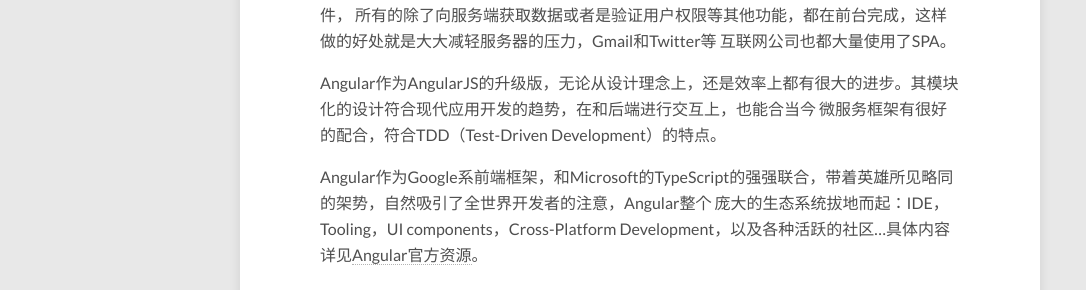
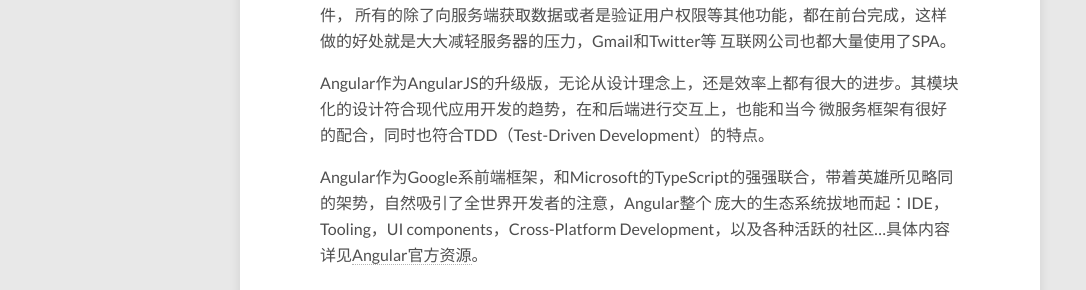
Before and after one commit to fattypiggy/fattypiggy.github.io, a Jekyll site: the page built from _posts/2017-08-20-angular-start.md, in a window 1280 px wide and 900 px high, scrolled down 562 px. Shown: the part 187-477 px from the top of the window, without its empty margins (0-1086 px from the left). Built offline with Jekyll 4.4.1, drawn with Linux system fonts in a browser that asks for light colours; nearby versions of some CDN libraries; comment, search, counter and statistics services are not loaded.

Commit message:
fix a post error

```diff
--- a/_posts/2017-08-20-angular-start.md
+++ b/_posts/2017-08-20-angular-start.md
@@ -22,8 +22,8 @@
 所有的除了向服务端获取数据或者是验证用户权限等其他功能，都在前台完成，这样做的好处就是大大减轻服务器的压力，Gmail和Twitter等
 互联网公司也都大量使用了SPA。
 
-Angular作为AngularJS的升级版，无论从设计理念上，还是效率上都有很大的进步。其模块化的设计符合现代应用开发的趋势，在和后端进行交互上，也能合当今
-微服务框架有很好的配合，符合TDD（Test-Driven Development）的特点。
+Angular作为AngularJS的升级版，无论从设计理念上，还是效率上都有很大的进步。其模块化的设计符合现代应用开发的趋势，在和后端进行交互上，也能和当今
+微服务框架有很好的配合，同时也符合TDD（Test-Driven Development）的特点。
 
 Angular作为Google系前端框架，和Microsoft的TypeScript的强强联合，带着英雄所见略同的架势，自然吸引了全世界开发者的注意，Angular整个
 庞大的生态系统拔地而起：IDE，Tooling，UI components，Cross-Platform Development，以及各种活跃的社区...具体内容详见[Angular官方资源](https://angular.io/resources)。
```
